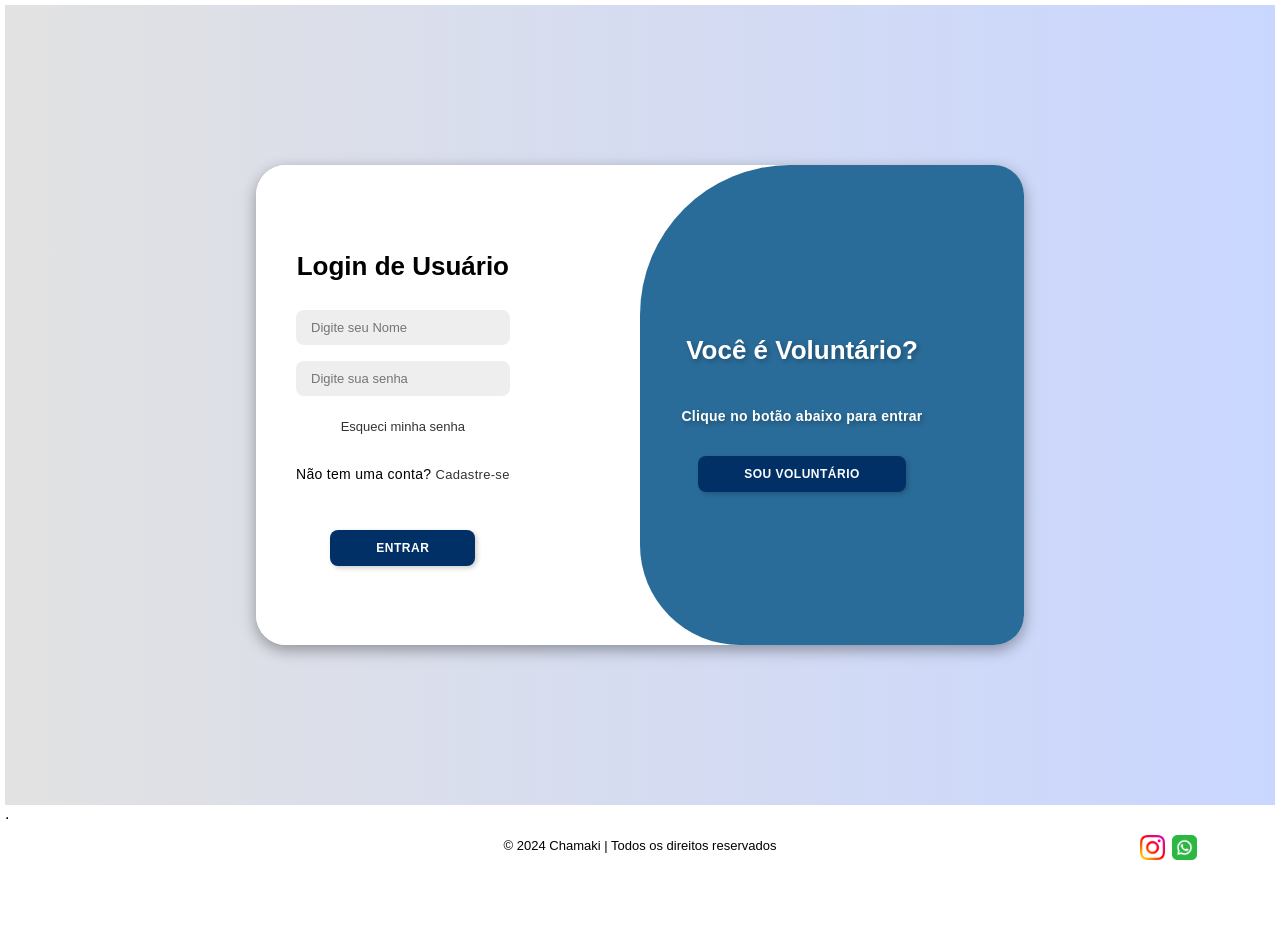
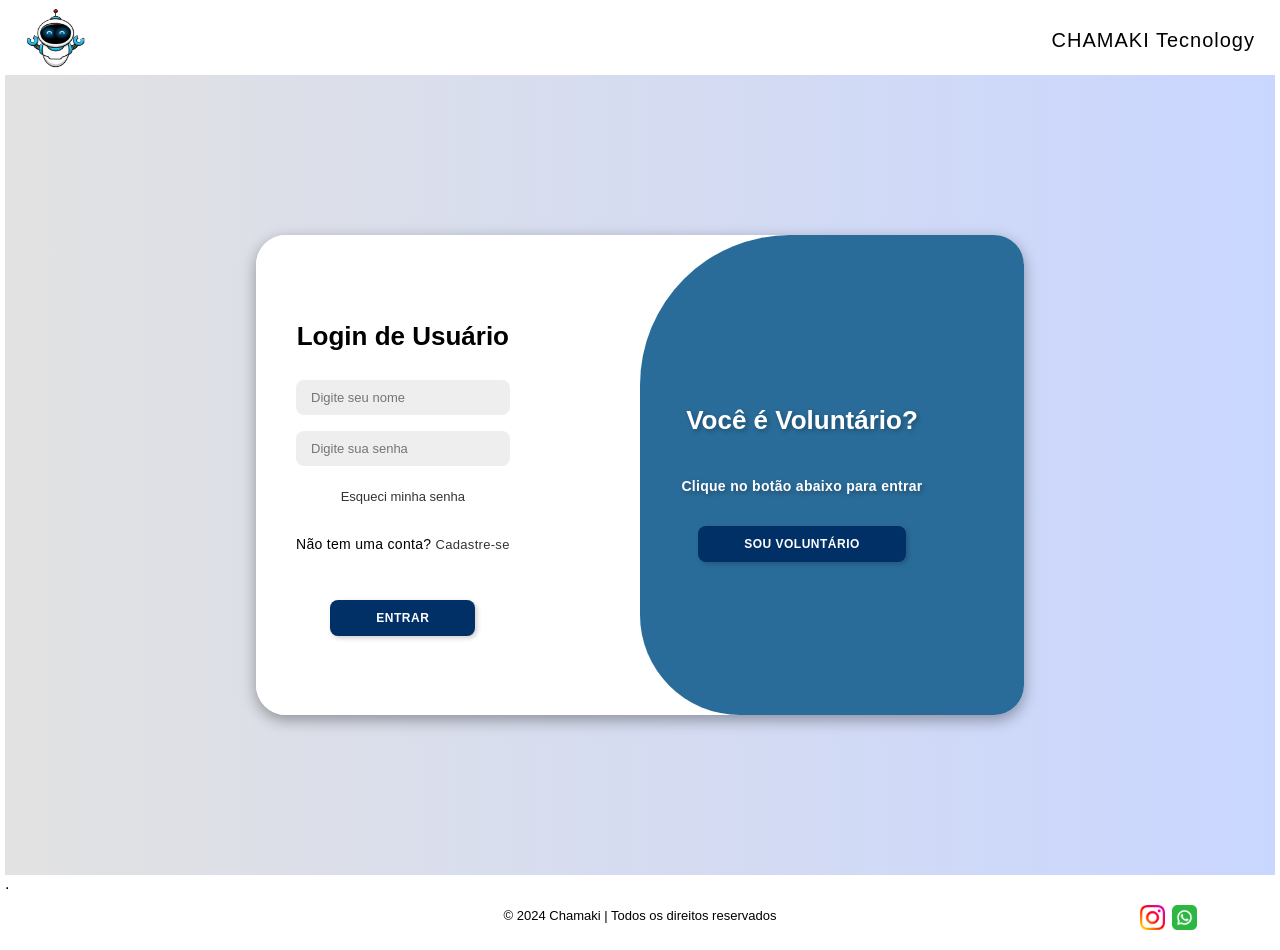
Before and after one commit to Anafcamargo/ProjetoIntegrador, a React (Create React App) app: page /login in a window 1280 px wide. Before the commit the page ends 880 px from the top, so only its background shows below. Built offline with nearby package versions, Linux system fonts and the light colour scheme.

Commit message:
ajuste do link do back button

```diff
--- a/src/paginas/Login.tsx
+++ b/src/paginas/Login.tsx
@@ -77,6 +77,7 @@ import { Link, useNavigate } from 'react-router-dom';
 import Cabecalho from '../componentes/cabecalho';
 import Rodape from '../componentes/rodape';
 import '../estilo/estilo2.css';
+import Cabecalho2 from '../componentes/cabecalho2';
 
 const Login = () => {
   const [isActive, setIsActive] = useState(false);
@@ -124,7 +125,7 @@ const Login = () => {
 
   return (
     <div>
-
+      < Cabecalho2 />
       <div className='body2'>
         <div className={`containerlogin2 ${isActive ? 'active' : ''}`} id="container">
           {/* Formulário de Login de Voluntário */}
@@ -157,7 +158,7 @@ const Login = () => {
               {error && <p className="error">{error}</p>}
               <input
                 type="NOME"
-                placeholder="Digite seu Nome"
+                placeholder="Digite seu nome"
                 value={NOME}
                 onChange={(e) => setNOME(e.target.value)}
               />
--- a/src/paginas/cadastro.tsx
+++ b/src/paginas/cadastro.tsx
@@ -186,7 +186,7 @@ function Cadastro() {
                 <button type="submit" onClick={HandleAddUsuario} className="button">
                   Criar conta
                 </button>
-                <button type="button" className="back-button-cad">Voltar</button>
+                <Link to='/'><button type="button" className="back-button-cad">Voltar</button></Link>
               </div>
             )}
 
@@ -315,7 +315,7 @@ function Cadastro() {
                 <button type="submit" onClick={HandleAddVoluntario} className="button">
                   Criar conta
                 </button>
-                <button type="button" className="back-button-cad2">Voltar</button>
+                <Link to='/'><button type="button" className="back-button-cad2">Voltar</button></Link>
               </div>
             )}
           </form>
```
